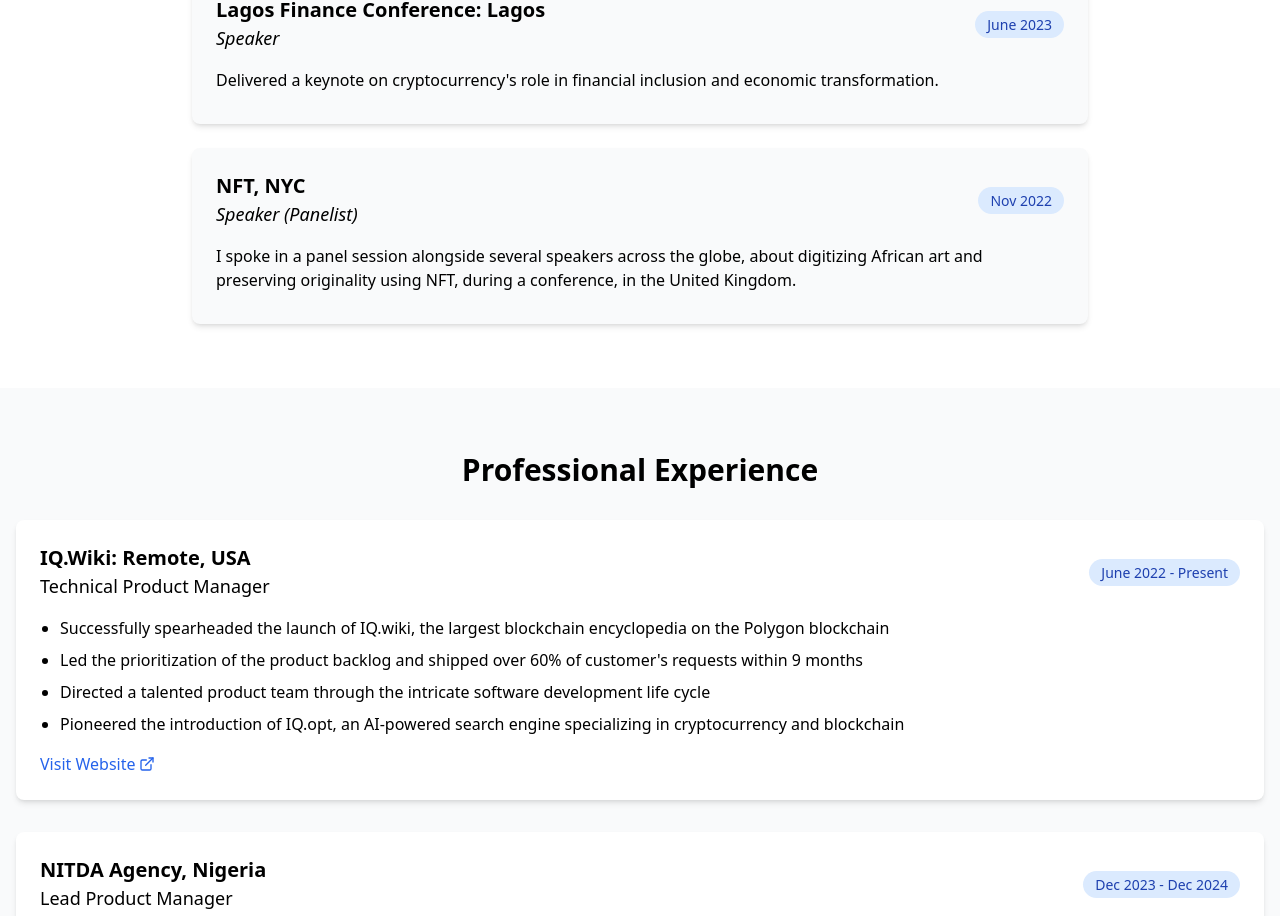
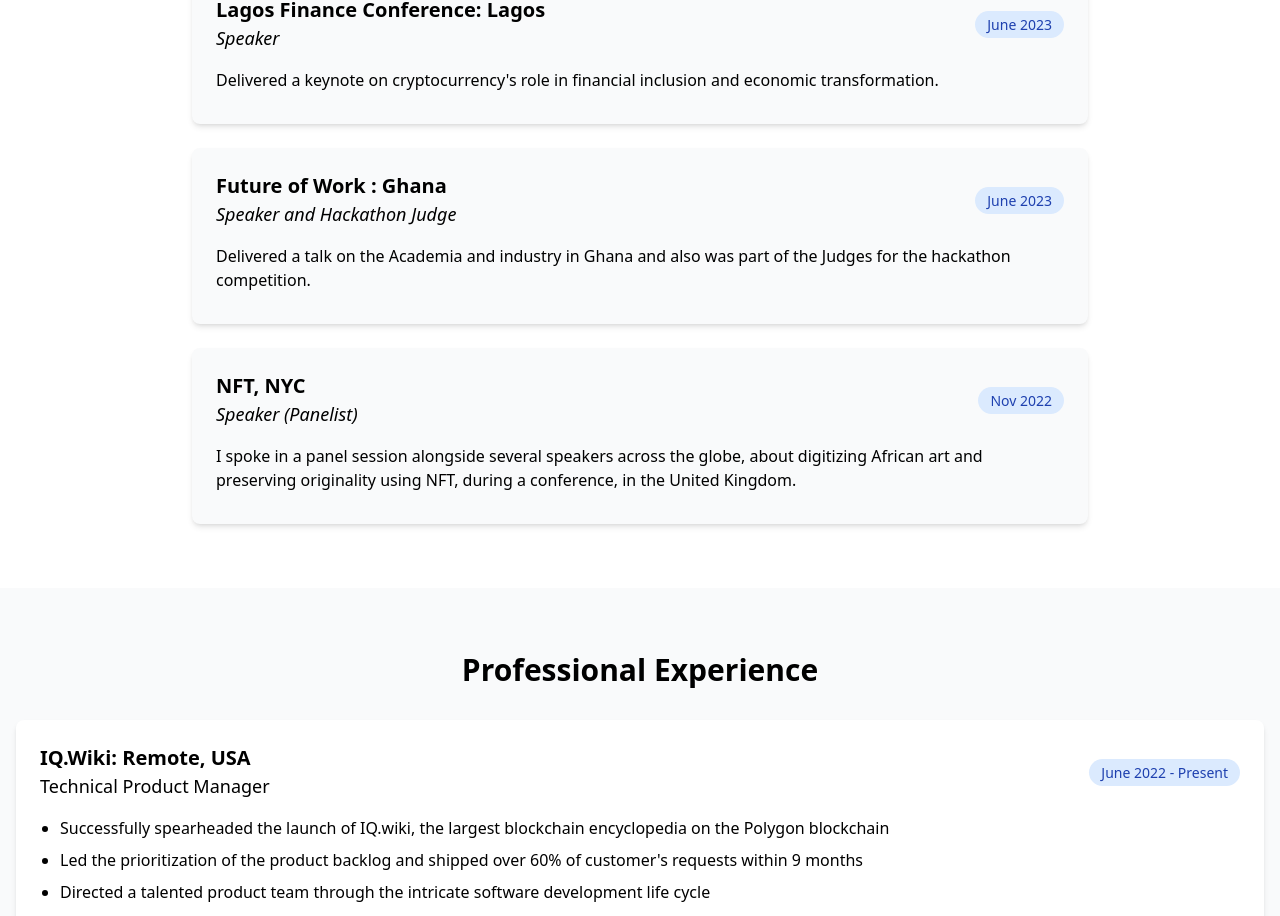
Before and after one commit to oluwaeinstein007/steve-portfolio, a React (Vite) app: page / in a window 1280 px wide. Shown: the part 2136-3052 px from the top of the page. Built offline with nearby package versions, Linux system fonts and the light colour scheme.

Commit message:
Added more experiences to the list of experiences

```diff
--- a/src/App.tsx
+++ b/src/App.tsx
@@ -187,6 +187,18 @@
                 </div>
               </div>
               <p className="mb-2">Delivered a keynote on cryptocurrency's role in financial inclusion and economic transformation.</p>
+            </div>
+            <div className="bg-gray-50 rounded-lg shadow-md p-6 mb-6">
+              <div className="flex flex-col md:flex-row justify-between items-start md:items-center mb-4">
+                <div>
+                  <h3 className="text-xl font-bold">Future of Work : Ghana</h3>
+                  <p className="text-lg italic">Speaker and Hackathon Judge</p>
+                </div>
+                <div className="mt-2 md:mt-0">
+                  <span className="bg-blue-100 text-blue-800 px-3 py-1 rounded-full text-sm">June 2023</span>
+                </div>
+              </div>
+              <p className="mb-2">Delivered a talk on the Academia and industry in Ghana and also was part of the Judges for the hackathon competition.</p>
             </div>
 
             <div className="bg-gray-50 rounded-lg shadow-md p-6">
```
